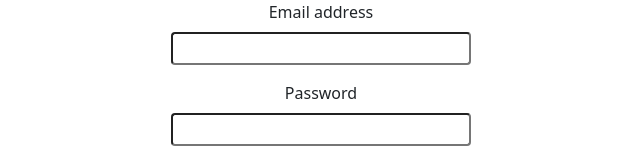
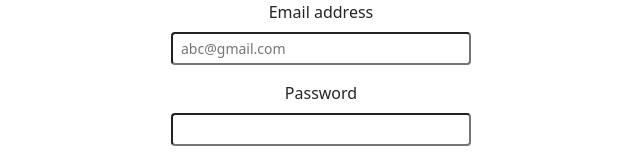
Before and after one commit to kiran-uravakonda/LoginForm, a React (Create React App) app: page / in a window 1280 px wide. Shown: the top 160 px of the page, without its empty margins (319-959 px from the left). Built offline with nearby package versions, Linux system fonts and the light colour scheme.

Commit message:
validations

```diff
--- a/src/Components/loginFunction.js
+++ b/src/Components/loginFunction.js
@@ -8,7 +8,7 @@ function Login (){
         checkErr:''
     })
  function updateChange(event){
-        // console.log(event.target)
+        // console.log(event.target.value.length)
         setValue({
             ...value,
             [event.target.name]:event.target.value
@@ -30,6 +30,9 @@ function Login (){
       else if(!value.password){
         setValue({...value,passwordErr:"please enter password"})
       }
+      else if(!validatePassword(value.password)){
+        setValue({...value,passwordErr:"please enter valid password"})
+      }
       else if(!value.email){
         setValue({...value,emailErr:"please enter email"})
       }
@@ -37,12 +40,19 @@ function Login (){
             console.log("success")
       }
     }
+
+
+    function validatePassword(password) {
+      var re = /^(?=.*[a-z])(?=.*[A-Z])(?=.*\d)(?=.*[#$@!%&*?])[A-Za-z\d#$@!%&*?]{8,30}$/;
+      return re.test(password);
+    }
+
   return(
     <div className='test'>
             <form>
               <div className="mb-3">
                 <label  className="form-label">Email address</label> <br></br>
-                <input type="email" className="form-control-sm width" name="email" value={value.email} onChange={updateChange}/>
+                <input type="email" className="form-control-sm width" placeholder="abc@gmail.com" name="email" value={value.email} onChange={updateChange}/>
               </div>
               <span style={{color:"red"}}>{value.emailErr}</span>
               <div className="mb-3">
```
